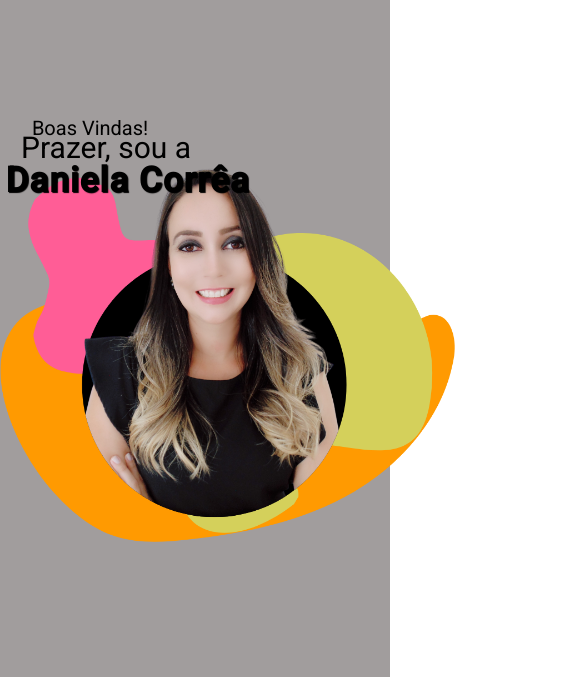
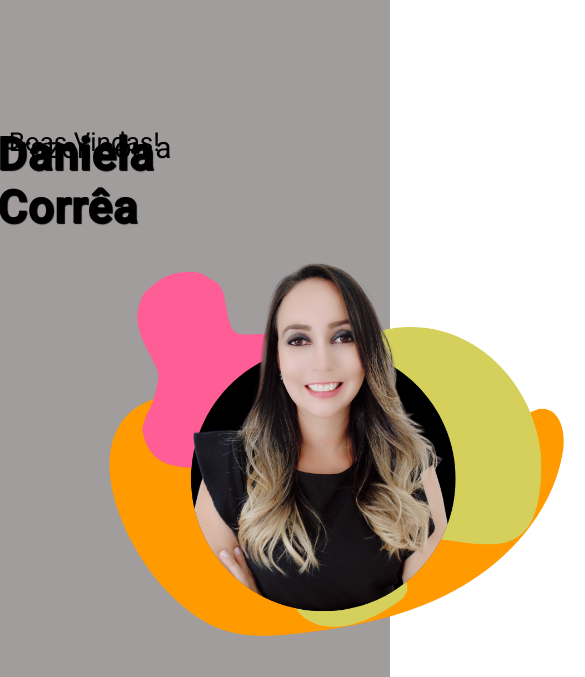
Before and after one commit to DaniCorrea2607/portfolio.pessoal_trabalho.uninter, a plain HTML site: page index.html in a window 390 px wide. Shown: the part 167-844 px from the top of the page, 585 px wide, since content can reach past the window. Drawn offline with nearby package versions, Linux system fonts and the light colour scheme.

Commit message:
Update style.css

```diff
--- a/style.css
+++ b/style.css
@@ -482,13 +482,13 @@ footer .icons ion-icon:hover
         transition: all 0.3s ease;
     }
 
-    .home .max-width img{
+   .home .max-width img{
         display:flex;
         width: 600px;
         height: 600px;
-        position: relative;
-        margin-left: -70%;
-        margin-top: 25%;
+        position: absolute;
+        margin-left: -40%;
+        margin-top: -20%;
     }
     .home .home-content .text-1{
         font-size: 30px;
@@ -496,12 +496,12 @@ footer .icons ion-icon:hover
         justify-content: center;
         margin: 0 auto 60px;
         position: absolute;
-        margin-right: -21%;
+        margin-right: -16%;
         margin-top: -40%;
 
     }
     .home .home-content .text-2{
-        font-size: 35px;
+        font-size: 45px;
         display: flex;
         justify-content: center;
         margin: 60 auto 60px;
@@ -510,12 +510,12 @@ footer .icons ion-icon:hover
 
     }
     .home .home-content .text-3{
-        font-size: 20px;
+        font-size: 26px;
         display: flex;
         justify-content: center;
         margin: 10 auto 60px;
-        margin-right: -17%;
-        margin-top: -65%;
+        margin-right: -20%;
+        margin-top: -58%;
     }
     .sobre .sobre-content .column{
         width: 50%;
```
